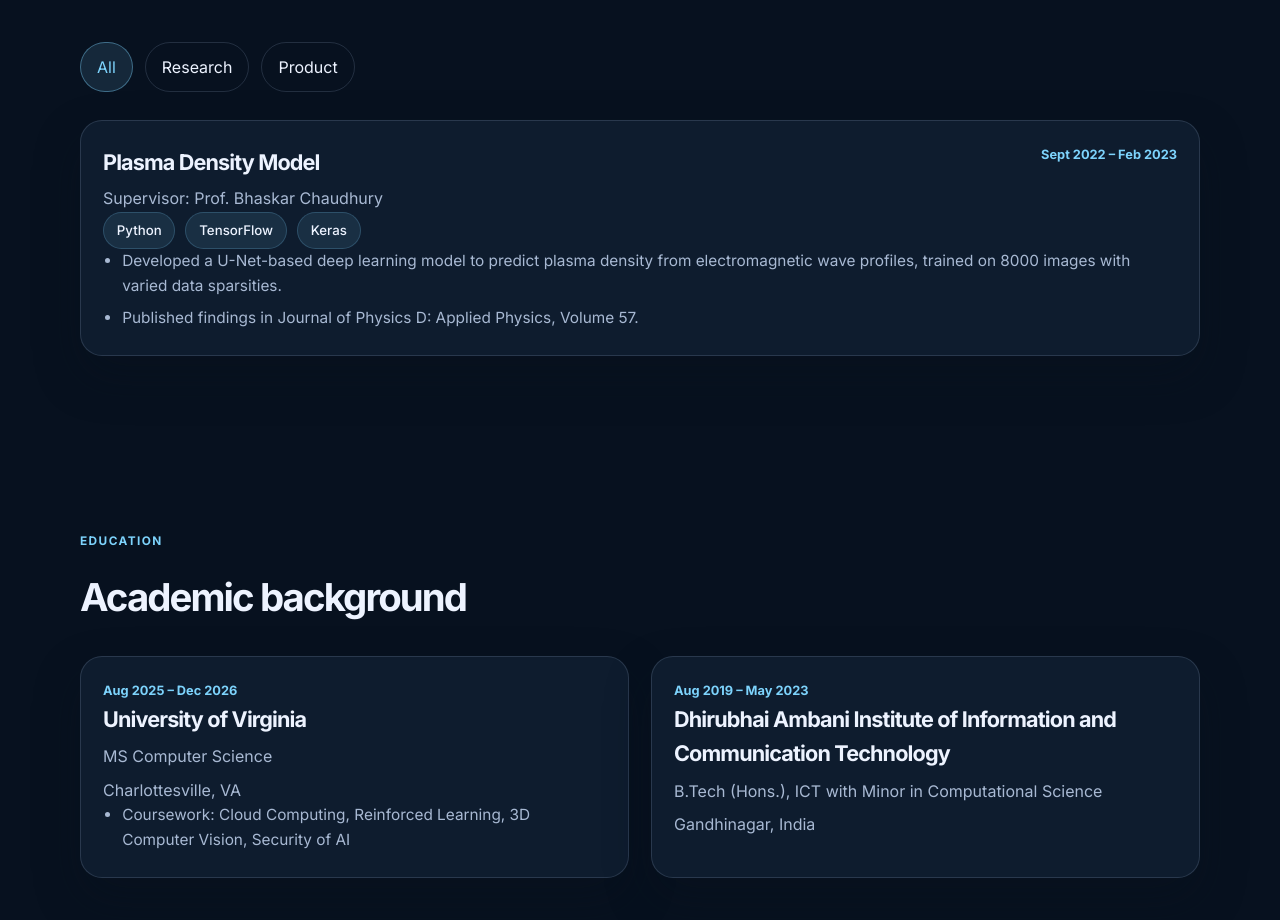
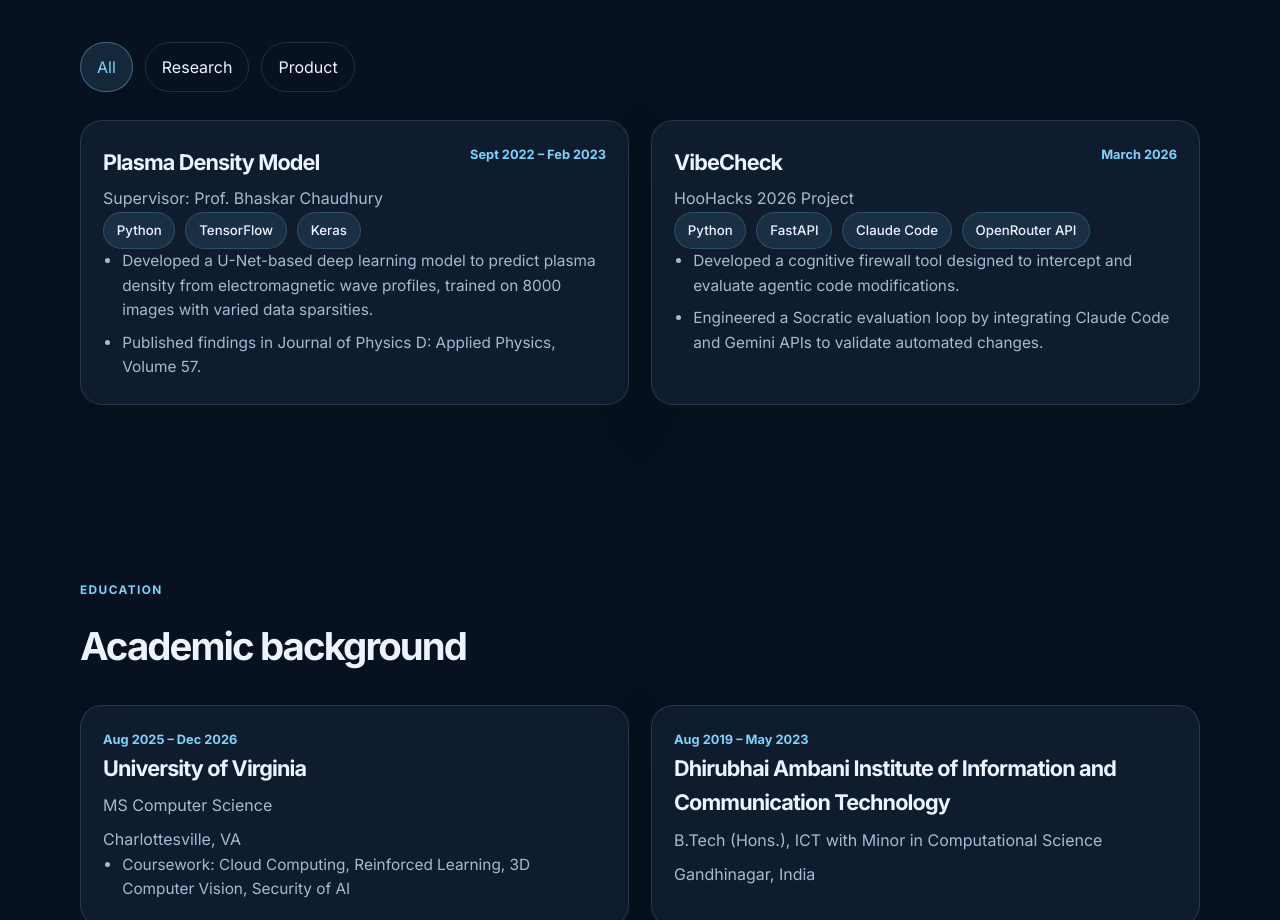
Before and after one commit to vishv843/portfolio-website, a React (Vite) app: page / in a window 1280 px wide. Shown: the part 2904-3824 px from the top of the page. Built offline with nearby package versions, Linux system fonts and the light colour scheme.

Commit message:
Added vibecheck and project links

```diff
--- a/src/App.jsx
+++ b/src/App.jsx
@@ -178,7 +178,15 @@
                 <article key={project.name} className="project-card">
                   <div className="project-header">
                     <div>
-                      <h3>{project.name}</h3>
+                      <h3>
+                        {project.link ? (
+                          <a href={project.link} target="_blank" rel="noreferrer" className="project-link">
+                            {project.name}
+                          </a>
+                        ) : (
+                          project.name
+                        )}
+                      </h3>
                       <p>{project.summary}</p>
                     </div>
                     <span className="project-period">{project.period}</span>
--- a/src/data/resumeData.js
+++ b/src/data/resumeData.js
@@ -126,9 +126,22 @@
     category: 'Research',
     stack: ['Python', 'TensorFlow', 'Keras'],
     summary: 'Supervisor: Prof. Bhaskar Chaudhury',
+    link: 'https://iopscience.iop.org/article/10.1088/1361-6463/acfdb6/meta',
     highlights: [
       'Developed a U-Net-based deep learning model to predict plasma density from electromagnetic wave profiles, trained on 8000 images with varied data sparsities.',
       'Published findings in Journal of Physics D: Applied Physics, Volume 57.'
     ]
-  }
+  },
+  {
+    name: 'VibeCheck',
+    period: 'March 2026',
+    category: 'Product',
+    stack: ['Python', 'FastAPI', 'Claude Code', 'OpenRouter API'],
+    summary: 'HooHacks 2026 Project',
+    link: 'https://vibecheck-hoohacks.github.io/vibecheck/',
+    highlights: [
+      'Developed a cognitive firewall tool designed to intercept and evaluate agentic code modifications.',
+      'Engineered a Socratic evaluation loop by integrating Claude Code and Gemini APIs to validate automated changes.'
+    ]
+}
 ];
```
